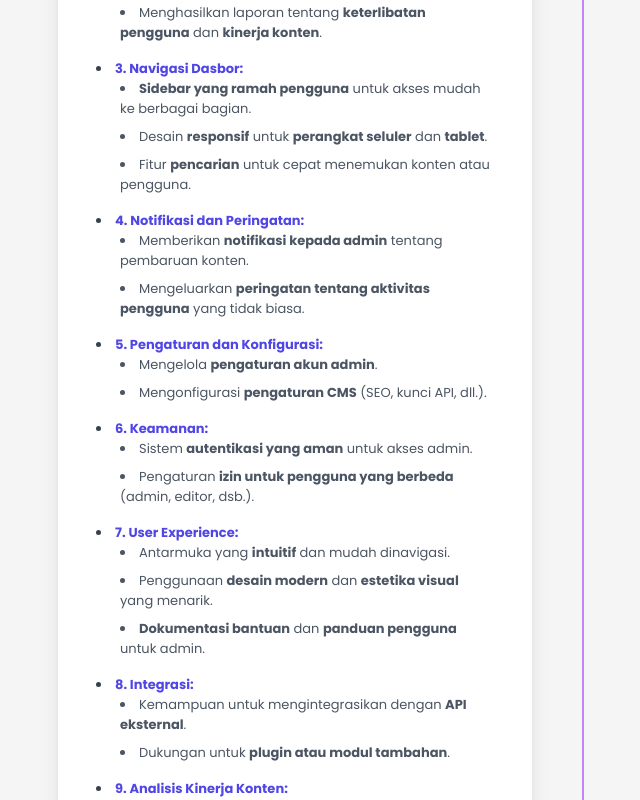
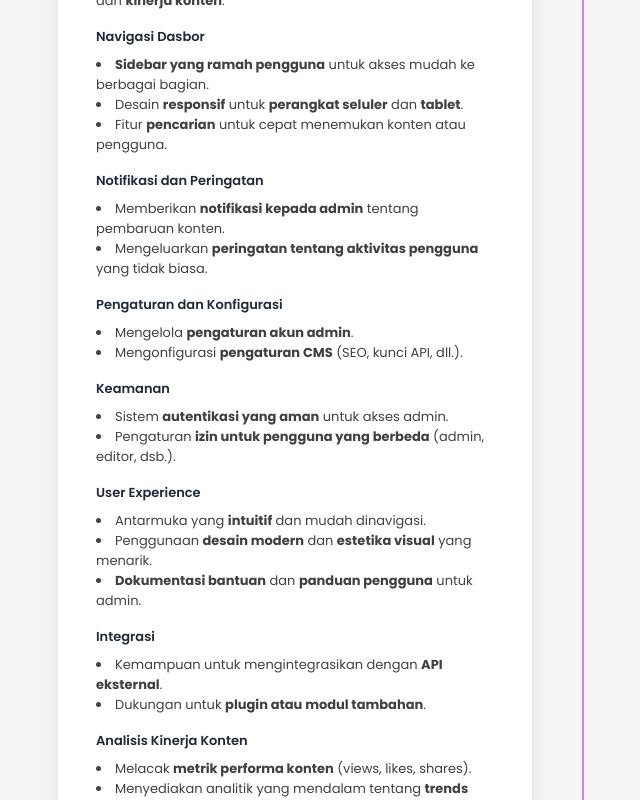
Before and after one commit to mahardikakdenie/resume, a Nuxt app: page /experiences in a window 1280 px wide. Shown: the part 2660-3460 px from the top of the page, without its empty margins (57-697 px from the left). Built offline with nearby package versions, Linux system fonts and the light colour scheme.

Commit message:
experience ui

```diff
--- a/pages/experiences/index.vue
+++ b/pages/experiences/index.vue
@@ -145,11 +145,11 @@ const experiences = ref<
 		since: 'July 2021',
 		until: 'July 2022',
 		description: `
-            <div class="p-2 mx-auto bg-white rounded-lg space-y-6">
-  <ul class="list-disc list-inside space-y-4 text-gray-700">
-    <li>
-      <strong class="text-indigo-600">1. Manajemen Konten:</strong>
-      <ul class="list-disc list-inside space-y-2 ml-6 text-gray-600">
+             <div class="mx-auto p-2">
+        <ul class="space-y-4">
+            <li class="bg-white rounded-md">
+                <h2 class="text-md font-semibold text-gray-800">Manajemen Konten</h2>
+                <ul class="list-disc list-inside mt-2">
                     <li>Kemampuan untuk <strong>menambahkan konten baru</strong> (artikel, gambar, video).</li>
                     <li>Kemampuan untuk <strong>memperbarui konten yang ada</strong>.</li>
                     <li>Kemampuan untuk <strong>menghapus konten</strong>.</li>
@@ -157,75 +157,83 @@ const experiences = ref<
                     <li>Mengelola konten untuk <strong>halaman utama website</strong> dan <strong>aplikasi mobile</strong>.</li>
                 </ul>
             </li>
-    <li>
-      <strong class="text-indigo-600">2. Pemantauan Aktivitas Pengguna:</strong>
-      <ul class="list-disc list-inside space-y-2 ml-6 text-gray-600">
+
+            <li class="bg-white rounded-md">
+                <h2 class="text-md font-semibold text-gray-800">Pemantauan Aktivitas Pengguna</h2>
+                <ul class="list-disc list-inside mt-2">
                     <li>Dasbor analitik <strong>real-time</strong> untuk <strong>memantau aktivitas pengguna</strong>.</li>
                     <li>Melihat <strong>log aktivitas pengguna</strong> (waktu login, tindakan yang diambil).</li>
                     <li>Menghasilkan laporan tentang <strong>keterlibatan pengguna</strong> dan <strong>kinerja konten</strong>.</li>
                 </ul>
             </li>
-    <li>
-      <strong class="text-indigo-600">3. Navigasi Dasbor:</strong>
-      <ul class="list-disc list-inside space-y-2 ml-6 text-gray-600">
+
+            <li class="bg-white rounded-md">
+                <h2 class="text-md font-semibold text-gray-800">Navigasi Dasbor</h2>
+                <ul class="list-disc list-inside mt-2">
                     <li><strong>Sidebar yang ramah pengguna</strong> untuk akses mudah ke berbagai bagian.</li>
                     <li>Desain <strong>responsif</strong> untuk <strong>perangkat seluler</strong> dan <strong>tablet</strong>.</li>
                     <li>Fitur <strong>pencarian</strong> untuk cepat menemukan konten atau pengguna.</li>
                 </ul>
             </li>
-    <li>
-      <strong class="text-indigo-600">4. Notifikasi dan Peringatan:</strong>
-      <ul class="list-disc list-inside space-y-2 ml-6 text-gray-600">
+
+            <li class="bg-white rounded-md">
+                <h2 class="text-md font-semibold text-gray-800">Notifikasi dan Peringatan</h2>
+                <ul class="list-disc list-inside mt-2">
                     <li>Memberikan <strong>notifikasi kepada admin</strong> tentang pembaruan konten.</li>
                     <li>Mengeluarkan <strong>peringatan tentang aktivitas pengguna</strong> yang tidak biasa.</li>
                 </ul>
             </li>
-    <li>
-      <strong class="text-indigo-600">5. Pengaturan dan Konfigurasi:</strong>
-      <ul class="list-disc list-inside space-y-2 ml-6 text-gray-600">
+
+            <li class="bg-white rounded-md">
+                <h2 class="text-md font-semibold text-gray-800">Pengaturan dan Konfigurasi</h2>
+                <ul class="list-disc list-inside mt-2">
                     <li>Mengelola <strong>pengaturan akun admin</strong>.</li>
                     <li>Mengonfigurasi <strong>pengaturan CMS</strong> (SEO, kunci API, dll.).</li>
                 </ul>
             </li>
-    <li>
-      <strong class="text-indigo-600">6. Keamanan:</strong>
-      <ul class="list-disc list-inside space-y-2 ml-6 text-gray-600">
+
+            <li class="bg-white rounded-md">
+                <h2 class="text-md font-semibold text-gray-800">Keamanan</h2>
+                <ul class="list-disc list-inside mt-2">
                     <li>Sistem <strong>autentikasi yang aman</strong> untuk akses admin.</li>
                     <li>Pengaturan <strong>izin untuk pengguna yang berbeda</strong> (admin, editor, dsb.).</li>
                 </ul>
             </li>
-    <li>
-      <strong class="text-indigo-600">7. User Experience:</strong>
-      <ul class="list-disc list-inside space-y-2 ml-6 text-gray-600">
+
+            <li class="bg-white rounded-md">
+                <h2 class="text-md font-semibold text-gray-800">User Experience</h2>
+                <ul class="list-disc list-inside mt-2">
                     <li>Antarmuka yang <strong>intuitif</strong> dan mudah dinavigasi.</li>
                     <li>Penggunaan <strong>desain modern</strong> dan <strong>estetika visual</strong> yang menarik.</li>
                     <li><strong>Dokumentasi bantuan</strong> dan <strong>panduan pengguna</strong> untuk admin.</li>
                 </ul>
             </li>
-    <li>
-      <strong class="text-indigo-600">8. Integrasi:</strong>
-      <ul class="list-disc list-inside space-y-2 ml-6 text-gray-600">
+
+            <li class="bg-white rounded-md">
+                <h2 class="text-md font-semibold text-gray-800">Integrasi</h2>
+                <ul class="list-disc list-inside mt-2">
                     <li>Kemampuan untuk mengintegrasikan dengan <strong>API eksternal</strong>.</li>
                     <li>Dukungan untuk <strong>plugin atau modul tambahan</strong>.</li>
                 </ul>
             </li>
-    <li>
-      <strong class="text-indigo-600">9. Analisis Kinerja Konten:</strong>
-      <ul class="list-disc list-inside space-y-2 ml-6 text-gray-600">
+
+            <li class="bg-white rounded-md">
+                <h2 class="text-md font-semibold text-gray-800">Analisis Kinerja Konten</h2>
+                <ul class="list-disc list-inside mt-2">
                     <li>Melacak <strong>metrik performa konten</strong> (views, likes, shares).</li>
                     <li>Menyediakan analitik yang mendalam tentang <strong>trends konten</strong>.</li>
                 </ul>
             </li>
-    <li>
-      <strong class="text-indigo-600">10. Backup dan Pemulihan:</strong>
-      <ul class="list-disc list-inside space-y-2 ml-6 text-gray-600">
+
+            <li class="bg-white rounded-md">
+                <h2 class="text-md font-semibold text-gray-800">Backup dan Pemulihan</h2>
+                <ul class="list-disc list-inside mt-2">
                     <li>Fitur untuk <strong>backup data</strong> secara teratur.</li>
                     <li>Opsi untuk <strong>memulihkan data</strong> dari cadangan jika terjadi kesalahan.</li>
                 </ul>
             </li>
         </ul>
     </div>
-
 
         `,
 	},
@@ -238,8 +246,8 @@ const experiences = ref<
 		description: `
              <div class="mx-auto p-2">
         <ul class="space-y-4">
-            <li class="bg-white rounded-md p-4">
-                <h2 class="text-xl font-semibold text-gray-800">1. Manajemen Konten</h2>
+            <li class="bg-white rounded-md">
+                <h2 class="text-md font-semibold text-gray-800">Manajemen Konten</h2>
                 <ul class="list-disc list-inside mt-2">
                     <li>Kemampuan untuk <strong>menambahkan konten baru</strong> (artikel, gambar, video).</li>
                     <li>Kemampuan untuk <strong>memperbarui konten yang ada</strong>.</li>
@@ -249,8 +257,8 @@ const experiences = ref<
                 </ul>
             </li>
 
-            <li class="bg-white rounded-md p-4">
-                <h2 class="text-xl font-semibold text-gray-800">2. Pemantauan Aktivitas Pengguna</h2>
+            <li class="bg-white rounded-md">
+                <h2 class="text-md font-semibold text-gray-800">Pemantauan Aktivitas Pengguna</h2>
                 <ul class="list-disc list-inside mt-2">
                     <li>Dasbor analitik <strong>real-time</strong> untuk <strong>memantau aktivitas pengguna</strong>.</li>
                     <li>Melihat <strong>log aktivitas pengguna</strong> (waktu login, tindakan yang diambil).</li>
@@ -258,8 +266,8 @@ const experiences = ref<
                 </ul>
             </li>
 
-            <li class="bg-white rounded-md p-4">
-                <h2 class="text-xl font-semibold text-gray-800">3. Navigasi Dasbor</h2>
+            <li class="bg-white rounded-md">
+                <h2 class="text-md font-semibold text-gray-800">Navigasi Dasbor</h2>
                 <ul class="list-disc list-inside mt-2">
                     <li><strong>Sidebar yang ramah pengguna</strong> untuk akses mudah ke berbagai bagian.</li>
                     <li>Desain <strong>responsif</strong> untuk <strong>perangkat seluler</strong> dan <strong>tablet</strong>.</li>
@@ -267,32 +275,32 @@ const experiences = ref<
                 </ul>
             </li>
 
-            <li class="bg-white rounded-md p-4">
-                <h2 class="text-xl font-semibold text-gray-800">4. Notifikasi dan Peringatan</h2>
+            <li class="bg-white rounded-md">
+                <h2 class="text-md font-semibold text-gray-800">Notifikasi dan Peringatan</h2>
                 <ul class="list-disc list-inside mt-2">
                     <li>Memberikan <strong>notifikasi kepada admin</strong> tentang pembaruan konten.</li>
                     <li>Mengeluarkan <strong>peringatan tentang aktivitas pengguna</strong> yang tidak biasa.</li>
                 </ul>
             </li>
 
-            <li class="bg-white rounded-md p-4">
-                <h2 class="text-xl font-semibold text-gray-800">5. Pengaturan dan Konfigurasi</h2>
+            <li class="bg-white rounded-md">
+                <h2 class="text-md font-semibold text-gray-800">Pengaturan dan Konfigurasi</h2>
                 <ul class="list-disc list-inside mt-2">
                     <li>Mengelola <strong>pengaturan akun admin</strong>.</li>
                     <li>Mengonfigurasi <strong>pengaturan CMS</strong> (SEO, kunci API, dll.).</li>
                 </ul>
             </li>
 
-            <li class="bg-white rounded-md p-4">
-                <h2 class="text-xl font-semibold text-gray-800">6. Keamanan</h2>
+            <li class="bg-white rounded-md">
+                <h2 class="text-md font-semibold text-gray-800">Keamanan</h2>
                 <ul class="list-disc list-inside mt-2">
                     <li>Sistem <strong>autentikasi yang aman</strong> untuk akses admin.</li>
                     <li>Pengaturan <strong>izin untuk pengguna yang berbeda</strong> (admin, editor, dsb.).</li>
                 </ul>
             </li>
 
-            <li class="bg-white rounded-md p-4">
-                <h2 class="text-xl font-semibold text-gray-800">7. User Experience</h2>
+            <li class="bg-white rounded-md">
+                <h2 class="text-md font-semibold text-gray-800">User Experience</h2>
                 <ul class="list-disc list-inside mt-2">
                     <li>Antarmuka yang <strong>intuitif</strong> dan mudah dinavigasi.</li>
                     <li>Penggunaan <strong>desain modern</strong> dan <strong>estetika visual</strong> yang menarik.</li>
@@ -300,24 +308,24 @@ const experiences = ref<
                 </ul>
             </li>
 
-            <li class="bg-white rounded-md p-4">
-                <h2 class="text-xl font-semibold text-gray-800">8. Integrasi</h2>
+            <li class="bg-white rounded-md">
+                <h2 class="text-md font-semibold text-gray-800">Integrasi</h2>
                 <ul class="list-disc list-inside mt-2">
                     <li>Kemampuan untuk mengintegrasikan dengan <strong>API eksternal</strong>.</li>
                     <li>Dukungan untuk <strong>plugin atau modul tambahan</strong>.</li>
                 </ul>
             </li>
 
-            <li class="bg-white rounded-md p-4">
-                <h2 class="text-xl font-semibold text-gray-800">9. Analisis Kinerja Konten</h2>
+            <li class="bg-white rounded-md">
+                <h2 class="text-md font-semibold text-gray-800">Analisis Kinerja Konten</h2>
                 <ul class="list-disc list-inside mt-2">
                     <li>Melacak <strong>metrik performa konten</strong> (views, likes, shares).</li>
                     <li>Menyediakan analitik yang mendalam tentang <strong>trends konten</strong>.</li>
                 </ul>
             </li>
 
-            <li class="bg-white rounded-md p-4">
-                <h2 class="text-xl font-semibold text-gray-800">10. Backup dan Pemulihan</h2>
+            <li class="bg-white rounded-md">
+                <h2 class="text-md font-semibold text-gray-800">Backup dan Pemulihan</h2>
                 <ul class="list-disc list-inside mt-2">
                     <li>Fitur untuk <strong>backup data</strong> secara teratur.</li>
                     <li>Opsi untuk <strong>memulihkan data</strong> dari cadangan jika terjadi kesalahan.</li>
```
Lines whose indentation alone changed are shown as unchanged.
